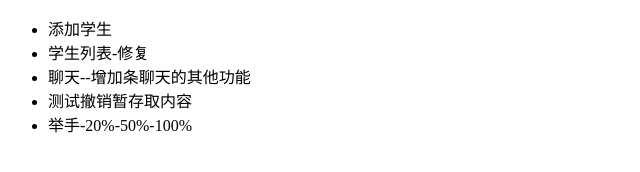
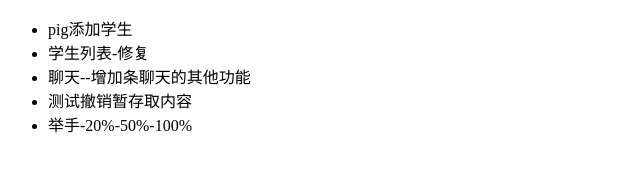
Before and after one commit to dongchen155/student, a plain HTML site: page index.html in a window 1280 px wide. Shown: the full height of the page, 0-640 px from the left. Drawn offline with Linux system fonts and the light colour scheme.

Commit message:
pig修改了第四行和第8行

```diff
--- a/index.html
+++ b/index.html
@@ -1,11 +1,11 @@
 <!DOCTYPE html>
 <html>
 <head>
-<title>学生管理</title>
+<title>学生管理--pig修改</title>
 </head>
 <body>
 <ul>
-<li>添加学生</li>
+<li>pig添加学生</li>
 <li>学生列表-修复</li>
 <li>聊天--增加条聊天的其他功能</li>
 <li>测试撤销暂存取内容</li>
```
